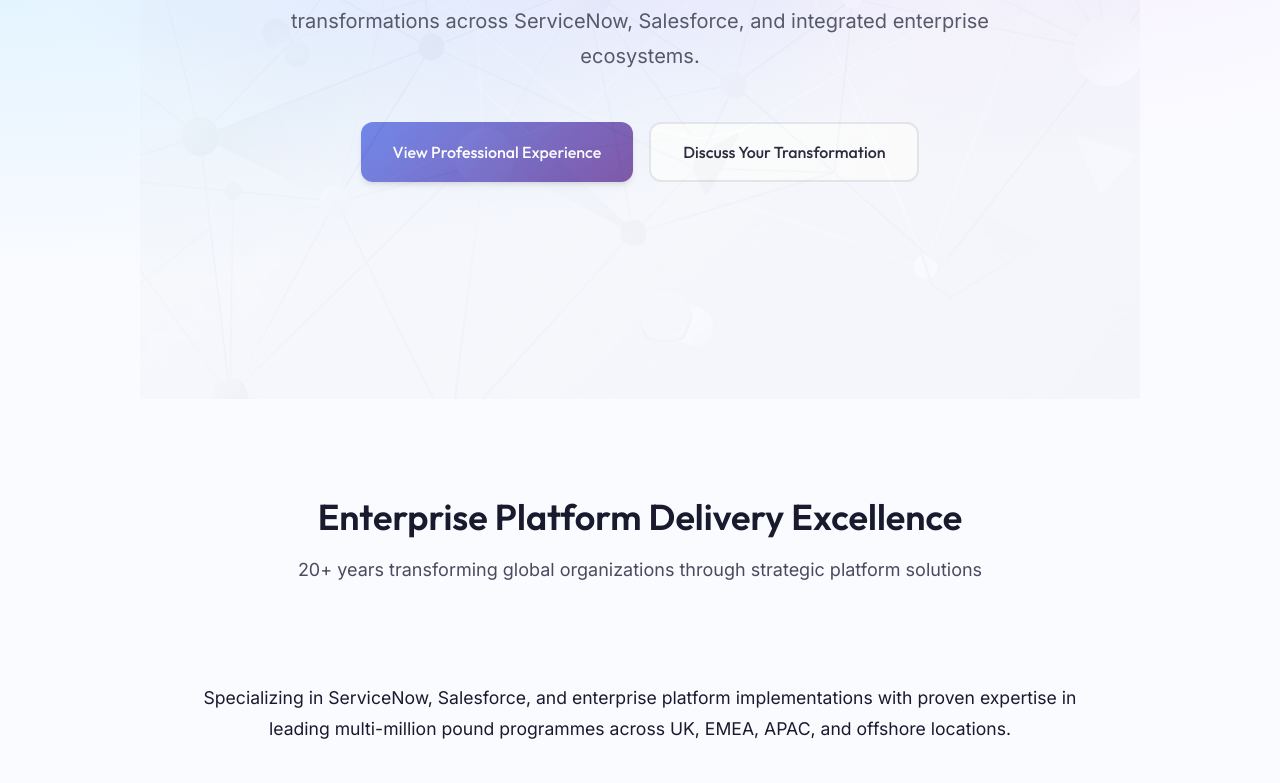
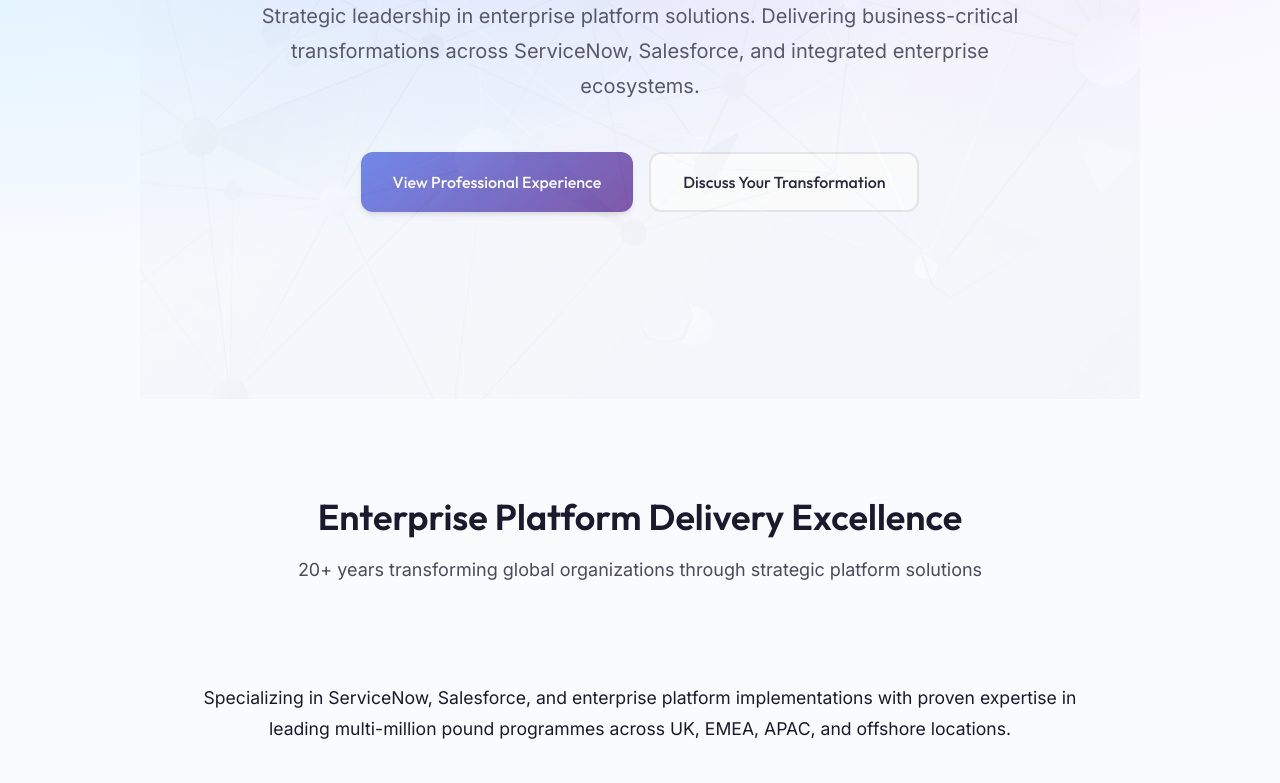
Before and after one commit to kanwarsx-prog/everyday-systems, a website: page index.html in a window 1280 px wide. Shown: the part 401-1184 px from the top of the page. Drawn offline with Linux system fonts and the light colour scheme.

Commit message:
Increase hero section top padding to create proper spacing from navigation

```diff
--- a/index.html
+++ b/index.html
@@ -53,7 +53,7 @@
   </nav>
 
   <!-- Hero Section -->
-  <section class="hero" id="home">
+  <section class="hero" id="home" style="padding-top: 140px;">
     <div class="container">
       <div class="hero-content">
         <h1>Digital Transformation & Platform Delivery</h1>
```
